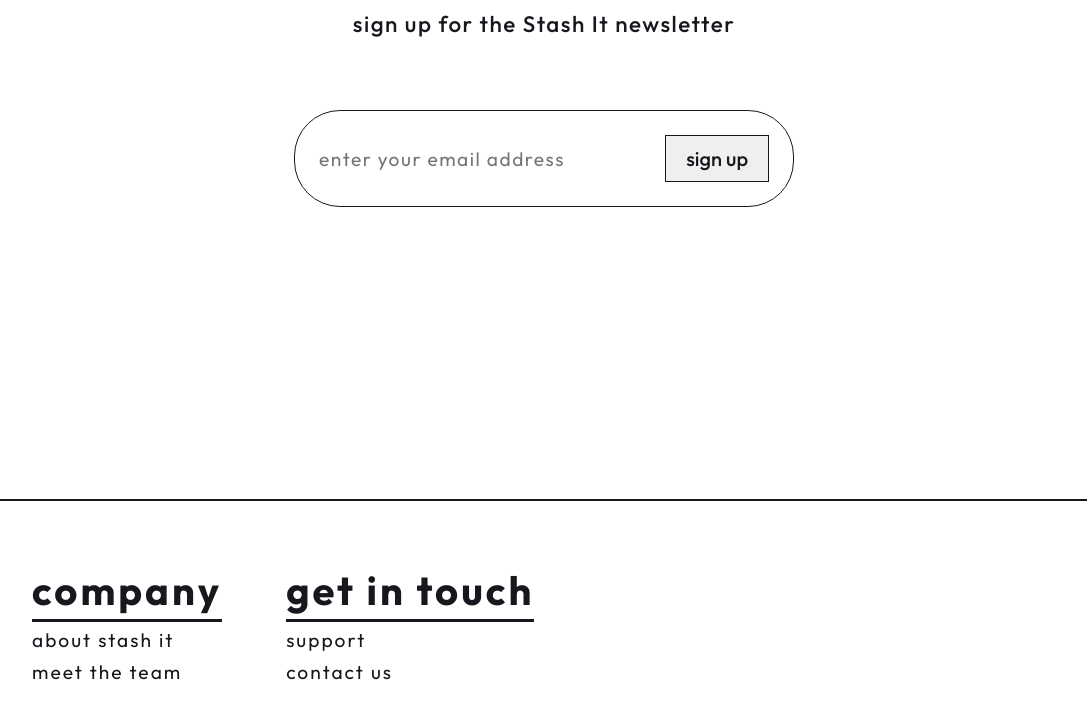
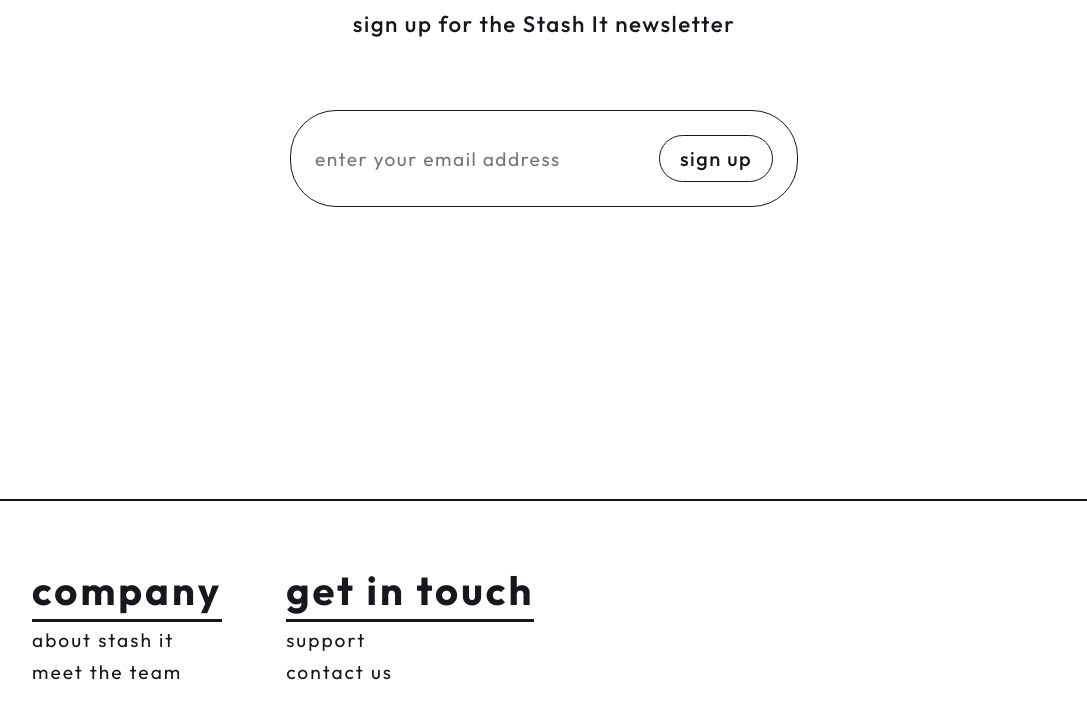
Before and after one commit to taikurachi/stashIt, a plain HTML site: page index.html in a window 1280 px wide. Shown: the part 5740-6466 px from the top of the page, without its empty margins (96-1183 px from the left). Drawn offline with nearby package versions, Linux system fonts and the light colour scheme; a script that the page names is missing.

Commit message:
signUp button fix

```diff
--- a/css/sections/newsletter.css
+++ b/css/sections/newsletter.css
@@ -7,7 +7,6 @@
   gap: 2rem;
 
   padding-bottom: 12rem;
-
 }
 .newsletter .intro__text {
   margin-top: 20px;
@@ -41,3 +40,17 @@
   font-weight: 500;
   border: 1px solid var(--primary-color);
 }
+button.classic {
+  background: white;
+  border: 2px solid var(--primary-color);
+  color: var(--primary-color);
+  border-radius: 3rem;
+  cursor: pointer;
+  padding: 20px;
+  font-weight: 600;
+  letter-spacing: 1.5px;
+  font-size: 1.4rem;
+  overflow: hidden;
+  width: min-content;
+  white-space: nowrap;
+}
```
